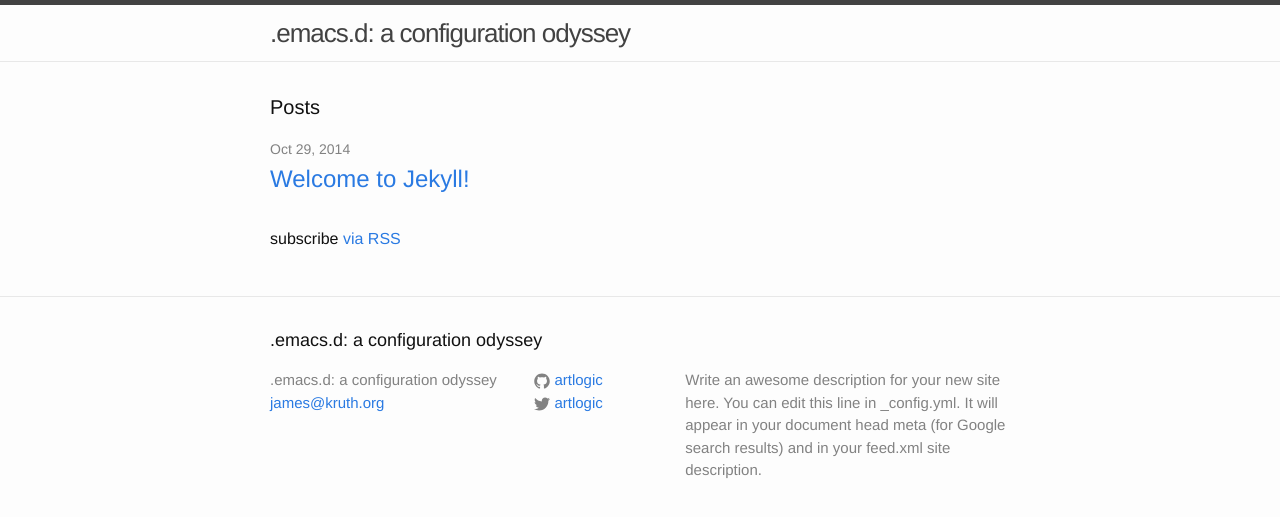
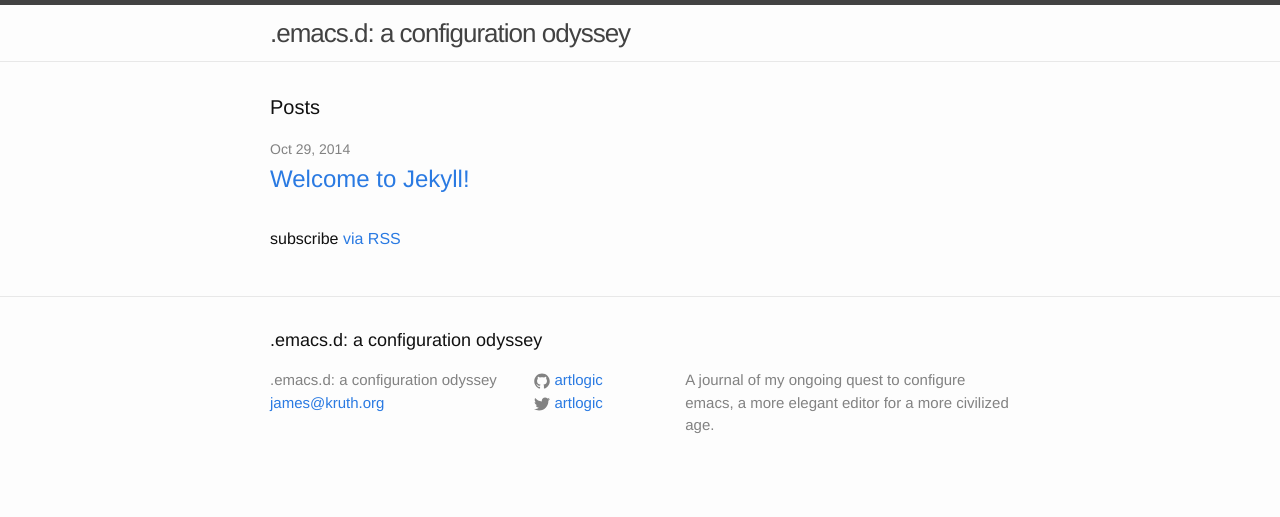
Before and after one commit to artlogic/.emacs.d, a Jekyll site: the page built from index.html, in a window 1280 px wide. Shown: the top 517 px of the page. Built offline with Jekyll 4.4.1, drawn with Linux system fonts in a browser that asks for light colours.

Commit message:
Updating description.

```diff
--- a/_config.yml
+++ b/_config.yml
@@ -2,9 +2,8 @@
 title: ".emacs.d: a configuration odyssey"
 email: james@kruth.org
 description: > # this means to ignore newlines until "baseurl:"
-  Write an awesome description for your new site here. You can edit this
-  line in _config.yml. It will appear in your document head meta (for
-  Google search results) and in your feed.xml site description.
+  A journal of my ongoing quest to configure emacs, a more elegant editor
+  for a more civilized age.
 baseurl: "/.emacs.d" # the subpath of your site, e.g. /blog/
 url: "https://artlogic.github.io" # the base hostname & protocol for your site
 twitter_username: artlogic
```
